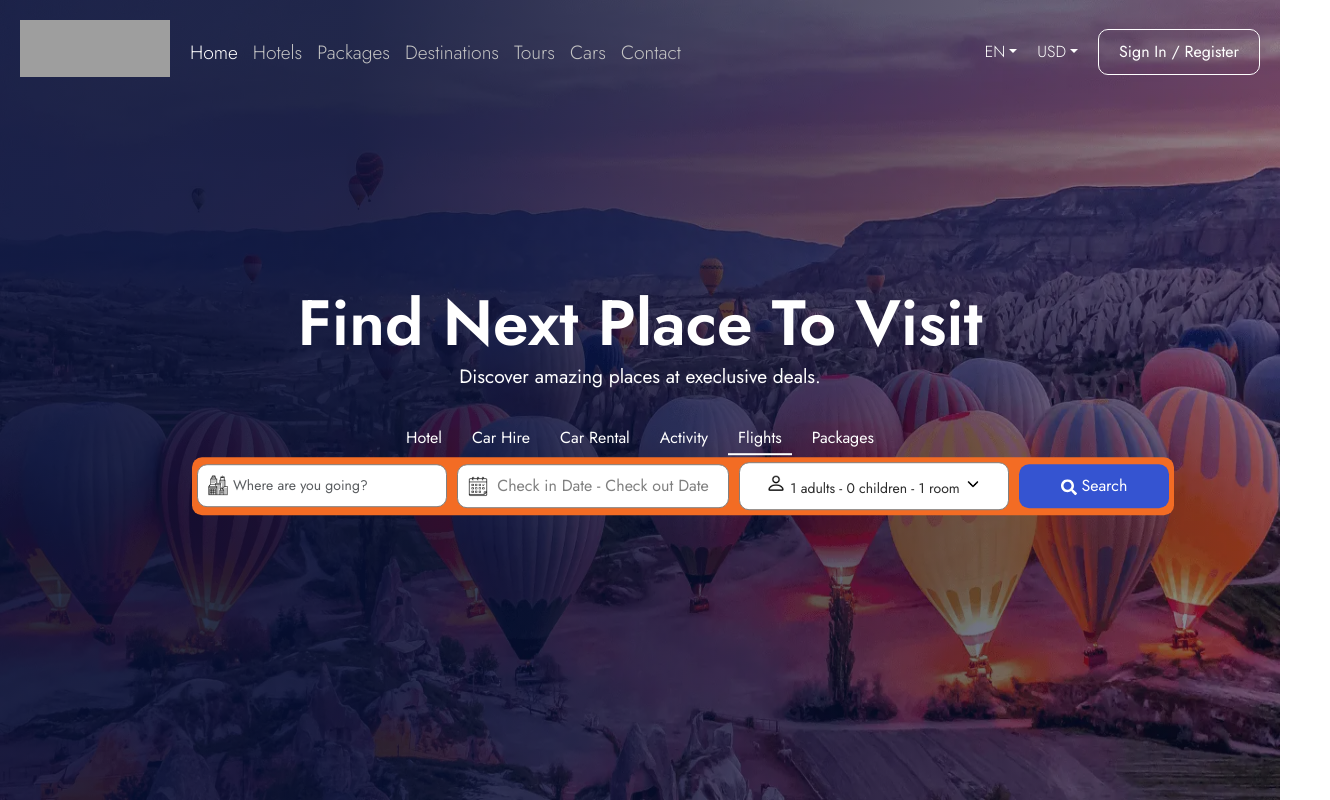
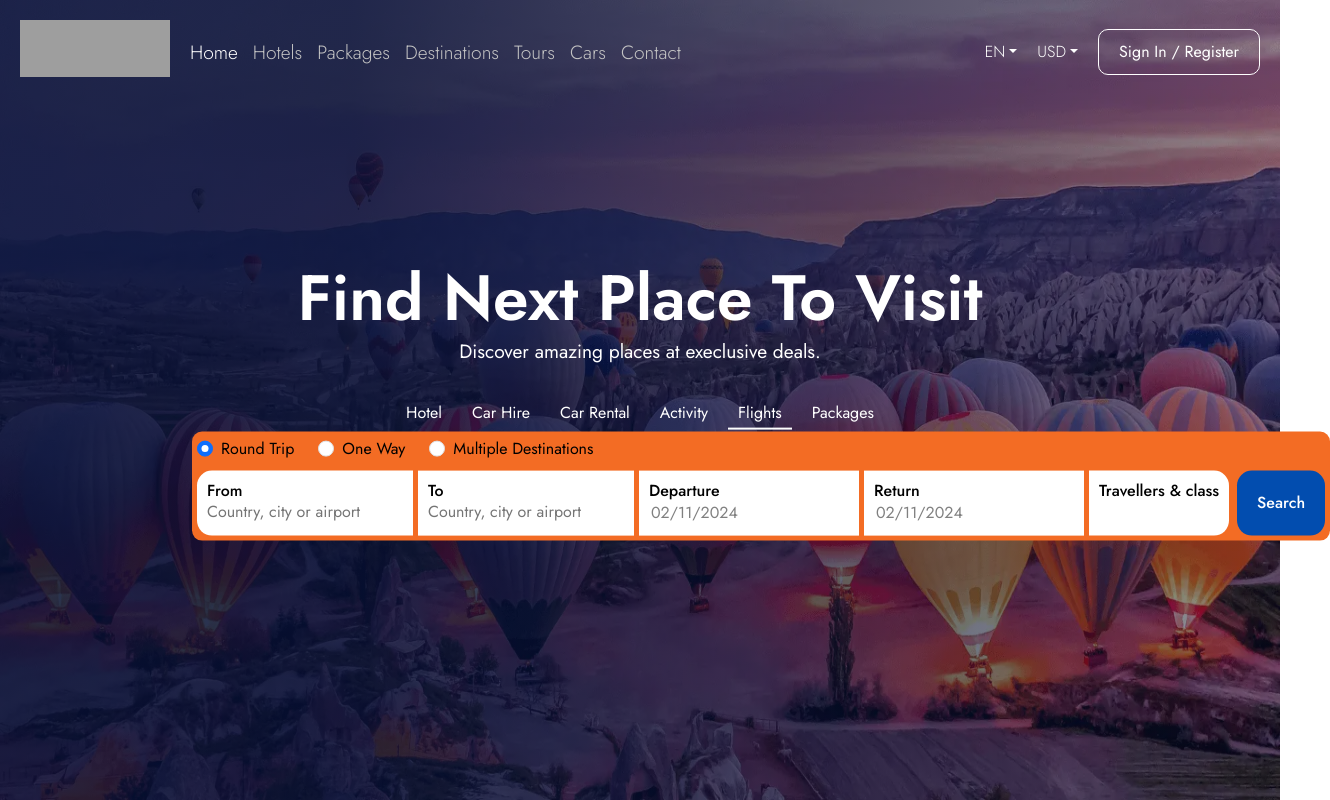
Before and after one commit to Abdelghani-Adel/FoxTravel-TourAgency, a Next.js app: page / in a window 1280 px wide. Both pictures are taken after a click on the element "Flights". Shown: the top 800 px of the page, 1330 px wide, since content can reach past the window. Built offline with nearby package versions, Linux system fonts and the light colour scheme; grey boxes are pictures that could not be loaded.

Commit message:
Added FlightSearch component

```diff
--- /dev/null
+++ b/src/components/ServiceSearch/FlightSearch/FlightSearch.tsx
@@ -0,0 +1,79 @@
+import React, { useState } from "react";
+import ReactDatePicker from "react-datepicker";
+
+const FlightSearch = () => {
+  const [searchType, setSearchType] = useState<IFlightSearchType>("round");
+
+  return (
+    <form className="flightSearch">
+      <div className="d-flex gap-4 mb-2 fw-normal">
+        <div className="form-check">
+          <input
+            type="radio"
+            className="form-check-input"
+            name="searchType"
+            id="round"
+            defaultChecked
+          />
+          <label htmlFor="round" className="form-check-label">
+            Round Trip
+          </label>
+        </div>
+        <div className="form-check">
+          <input type="radio" className="form-check-input" name="searchType" id="oneway" />
+          <label htmlFor="oneway" className="form-check-label">
+            One Way
+          </label>
+        </div>
+        <div className="form-check">
+          <input type="radio" className="form-check-input" name="searchType" id="multi" />
+          <label htmlFor="multi" className="form-check-label">
+            Multiple Destinations
+          </label>
+        </div>
+      </div>
+
+      <div className="d-flex gap-2">
+        <div className="flightSearch_controllerList">
+          <div className="flightSearch_controller">
+            <h6 className="flightSearch_controllerTitle">From</h6>
+            <input
+              type="text"
+              className="flightSearch_input"
+              placeholder="Country, city or airport"
+            />
+          </div>
+
+          <div className="flightSearch_controller">
+            <h6 className="flightSearch_controllerTitle">To</h6>
+            <input
+              type="text"
+              className="flightSearch_input"
+              placeholder="Country, city or airport"
+            />
+          </div>
+
+          <div className="flightSearch_controller">
+            <h6 className="flightSearch_controllerTitle">Departure</h6>
+            <ReactDatePicker selected={new Date()} onChange={(date) => {}} />
+          </div>
+
+          <div className="flightSearch_controller">
+            <h6 className="flightSearch_controllerTitle">Return</h6>
+            <ReactDatePicker selected={new Date()} onChange={(date) => {}} />
+          </div>
+
+          <div className="flightSearch_controller">
+            <h6 className="flightSearch_controllerTitle">Travellers & class</h6>
+          </div>
+        </div>
+
+        <button type="submit" className="flightSearch_submitBtn">
+          Search
+        </button>
+      </div>
+    </form>
+  );
+};
+
+export default FlightSearch;
--- a/src/components/ServiceSearch/ServiceSearch.tsx
+++ b/src/components/ServiceSearch/ServiceSearch.tsx
@@ -14,6 +14,7 @@ import DateStartInput from "./DateStartInput";
 import HotelReservation from "./HotelReservation/HotelReservation";
 import CityInput from "./CityInput/CityInput";
 import DateDoublePicker from "./DateDoublePicker/DateDoublePicker";
+import FlightSearch from "./FlightSearch/FlightSearch";
 
 const ServiceSearch = () => {
   const router = useRouter();
@@ -23,10 +24,6 @@ const ServiceSearch = () => {
   const submitHandler = (e: FormEvent<HTMLFormElement>) => {
     e.preventDefault();
     dispatch(loaderActions.showLoadingOverlay());
-
-    // make the api call
-
-    // navigate
     router.push("/search-result", {});
   };
 
@@ -35,6 +32,10 @@ const ServiceSearch = () => {
       <CategoryList />
 
       <form className="serviceSearch_form" onSubmit={submitHandler}>
+        {searchState.category === "Flights" && <FlightSearch />}
+
+        {searchState.category !== "Flights" && (
+          <>
             <CityInput />
             <DateDoublePicker />
             <HotelReservation />
@@ -42,6 +43,8 @@ const ServiceSearch = () => {
             <button className="serviceSearch_submitBtn">
               <FaSearch /> Search
             </button>
+          </>
+        )}
       </form>
     </div>
   );
--- a/src/routes/home/HeroSection.tsx
+++ b/src/routes/home/HeroSection.tsx
@@ -1,6 +1,7 @@
 import Image from "next/image";
 import React from "react";
 import ServiceSearch from "../../components/ServiceSearch/ServiceSearch";
+import FlightSearch from "@/src/components/ServiceSearch/FlightSearch/FlightSearch";
 
 const HeroSection = () => {
   return (
--- a/src/routes/package/TransportaionLine.tsx
+++ b/src/routes/package/TransportaionLine.tsx
@@ -13,7 +13,7 @@ type props = {
 
 const TransportaionLine = (props: props) => {
   return (
-    <div className="transportationLine d-flex flex-column flex-md-row">
+    <div className="d-flex flex-column flex-md-row gap-2 bg_secondary p-2 rounded width_maxContent">
       {props.line.map((stop: any, i: any) => (
         <div key={stop.id} className="transportationStop fw-normal">
           <span>{stop.from}</span>
--- a/src/styles/components/_serviceSearch.scss
+++ b/src/styles/components/_serviceSearch.scss
@@ -291,3 +291,54 @@
     width: 30px;
   }
 }
+
+//////////////////////////////////////////
+// FlightSearch
+//////////////////////////////////////////
+.flightSearch {
+  color: #000;
+}
+
+.flightSearch_submitBtn {
+  background-color: #024daf;
+  border: none;
+  outline: none;
+  color: #fff;
+  font-weight: 500;
+  border-radius: 15px;
+  padding: 0 20px;
+}
+
+.flightSearch_controllerList {
+  display: flex;
+  gap: 5px;
+  flex-grow: 1;
+}
+
+.flightSearch_controller {
+  padding: 10px;
+  background-color: #fff;
+  width: 100%;
+}
+
+.flightSearch_controller:last-of-type {
+  border-top-right-radius: 15px;
+  border-bottom-right-radius: 15px;
+}
+
+.flightSearch_controller:nth-child(1) {
+  border-top-left-radius: 15px;
+  border-bottom-left-radius: 15px;
+}
+
+.flightSearch_input {
+  border: none;
+  outline: none;
+  padding: 0;
+}
+
+.flightSearch .react-datepicker__input-container input {
+  border: none;
+  outline: none;
+  color: gray;
+}
--- a/src/styles/main.css
+++ b/src/styles/main.css
@@ -1081,6 +1081,54 @@ q:after {
   width: 30px;
 }
 
+.flightSearch {
+  color: #000;
+}
+
+.flightSearch_submitBtn {
+  background-color: #024daf;
+  border: none;
+  outline: none;
+  color: #fff;
+  font-weight: 500;
+  border-radius: 15px;
+  padding: 0 20px;
+}
+
+.flightSearch_controllerList {
+  display: flex;
+  gap: 5px;
+  flex-grow: 1;
+}
+
+.flightSearch_controller {
+  padding: 10px;
+  background-color: #fff;
+  width: 100%;
+}
+
+.flightSearch_controller:last-of-type {
+  border-top-right-radius: 15px;
+  border-bottom-right-radius: 15px;
+}
+
+.flightSearch_controller:nth-child(1) {
+  border-top-left-radius: 15px;
+  border-bottom-left-radius: 15px;
+}
+
+.flightSearch_input {
+  border: none;
+  outline: none;
+  padding: 0;
+}
+
+.flightSearch .react-datepicker__input-container input {
+  border: none;
+  outline: none;
+  color: gray;
+}
+
 .bgMain {
   background-color: #041553;
 }
@@ -1455,6 +1503,10 @@ q:after {
   border-color: transparent;
 }
 
+.width_maxContent {
+  width: max-content;
+}
+
 .home_heroSection {
   position: relative;
 }
@@ -1537,11 +1589,6 @@ q:after {
     width: 70%;
   }
 }
-@media (min-width: 1400px) {
-  .featuredHeroBox {
-    width: 60%;
-  }
-}
 .popularDestinations_header {
   display: flex;
   justify-content: space-between;
--- a/src/styles/routes/_home.scss
+++ b/src/styles/routes/_home.scss
@@ -90,11 +90,6 @@
     width: 70%;
   }
 }
-@include mixins.media-query(xxlarge) {
-  .featuredHeroBox {
-    width: 60%;
-  }
-}
 
 // ------------- PopularDestinations ------------- //
 .popularDestinations_header {
```
Also changed, not shown: app/packages/[id]/page.tsx (+7 -7 lines), src/components/ServiceSearch/FlightSearch/FlightSearchTypes.d.ts (added, +34 -0 lines), src/routes/package/Itenrary.tsx (+7 -26 lines), src/styles/components/_uiAtoms.scss (+7 -0 lines), src/styles/main.min.css. Lines whose indentation alone changed are shown as unchanged.
